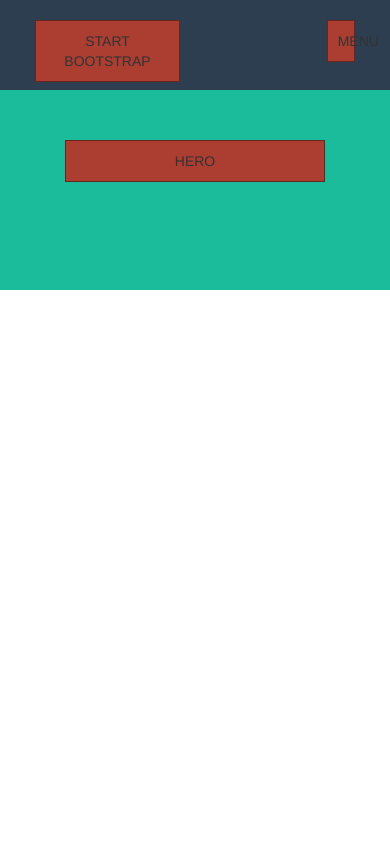
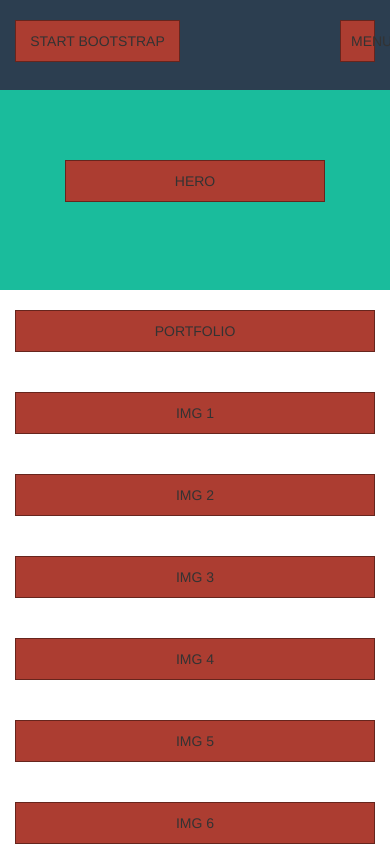
Before and after one commit to francescoferilli95/html-css-bootstrap-freelancer, a plain HTML site: page index.html in a window 390 px wide. Drawn offline with nearby package versions, Linux system fonts and the light colour scheme.

Commit message:
adding portfolio section mobile version

```diff
--- a/css/main.css
+++ b/css/main.css
@@ -3,6 +3,8 @@
 .box {
     text-align: center;
     padding: 10px;
+    margin-top: 20px;
+    margin-bottom: 20px;
     background: #ac3d31;
     border: 1px solid rgba(0,0,0, .4);
 }
@@ -11,7 +13,6 @@
 
 .main-header {
     background: #2c3e50;
-    padding: 20px;
     height: 90px;
 }
 
--- a/index.html
+++ b/index.html
@@ -35,5 +35,21 @@
             </div>
         </div>
     </section>
+
+    <!-- PORTFOLIO -->
+
+    <section class="portfolio">
+        <div class="container">
+            <div class="row">
+                <div class="col-xs-12"><div class="box">PORTFOLIO</div></div>
+                <div class="col-xs-12"><div class="box">IMG 1</div></div>
+                <div class="col-xs-12"><div class="box">IMG 2</div></div>
+                <div class="col-xs-12"><div class="box">IMG 3</div></div>
+                <div class="col-xs-12"><div class="box">IMG 4</div></div>
+                <div class="col-xs-12"><div class="box">IMG 5</div></div>
+                <div class="col-xs-12"><div class="box">IMG 6</div></div>
+            </div>
+        </div>
+    </section>
 </body>
 </html>
```
